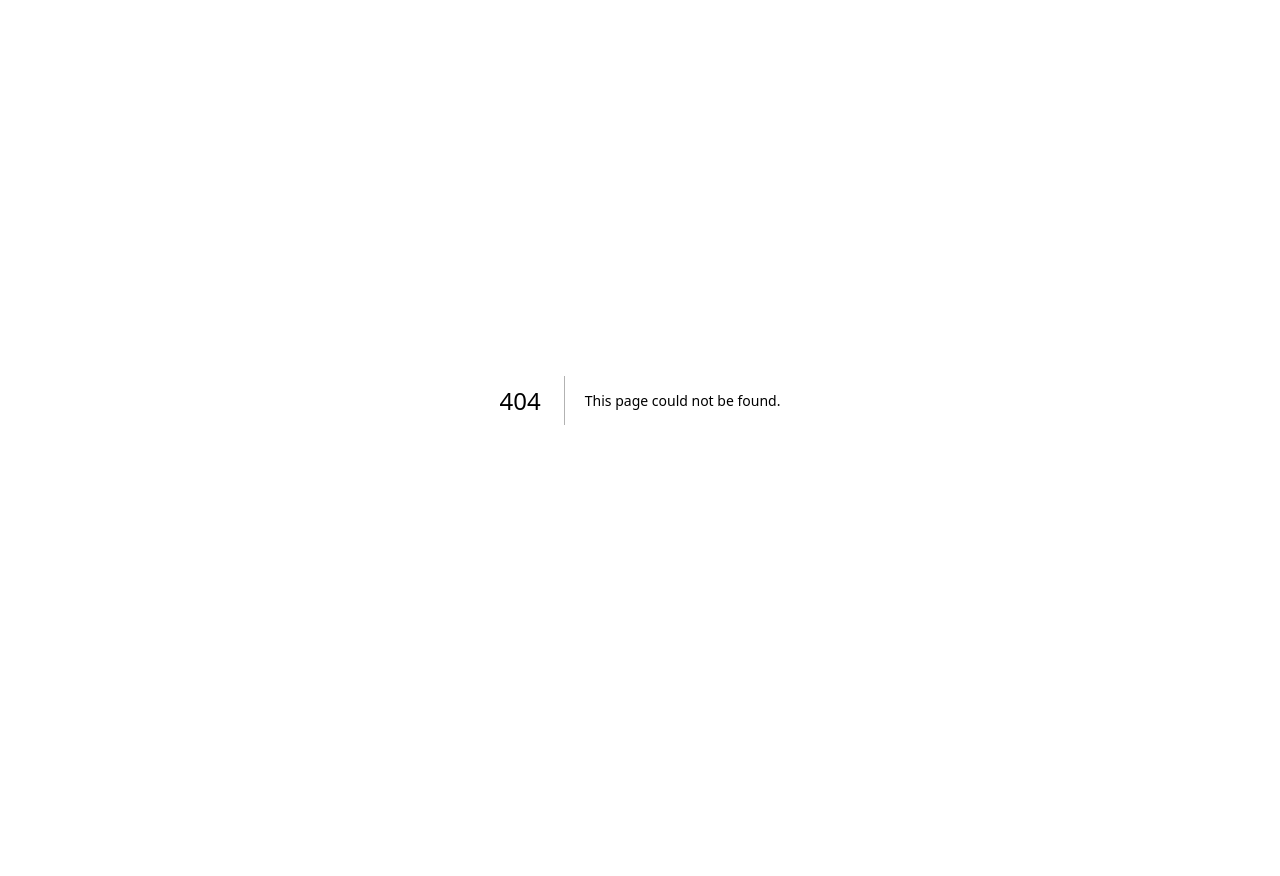
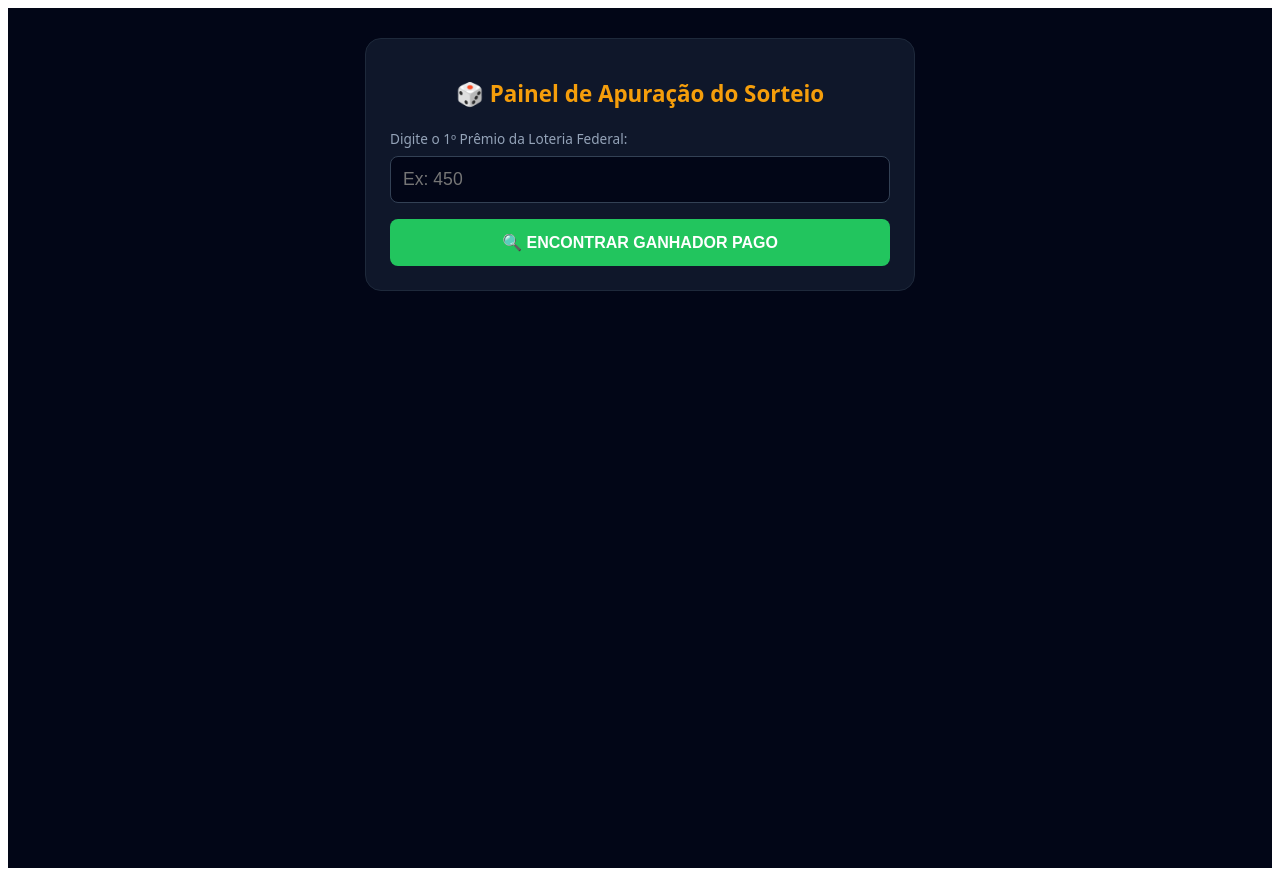
Before and after one commit to silvawillyamwsp-oss/Seguidor-de-Premios, a Next.js app: page /sorteio in a window 1280 px wide. Before the commit this address had no page. Before the commit the page ends 800 px from the top, so only its background shows below. Built offline with nearby package versions, Linux system fonts and the light colour scheme.

Commit message:
adiciona pagina de apuracao do sorteio

```diff
--- /dev/null
+++ b/src/pages/sorteio.jsx
@@ -0,0 +1,131 @@
+import { useState } from 'react';
+
+// 1. A FUNÇÃO DE APURAÇÃO
+function encontrarGanhadorPago(numeroSorteadoFederal, listaDeCotasPagas) {
+  // Garantimos que trabalhamos apenas com números válidos e ordenados
+  const cotasOrdenadas = listaDeCotasPagas
+    .map(c => Number(c.numero))
+    .sort((a, b) => a - b);
+
+  if (cotasOrdenadas.length === 0) return { erro: "Nenhuma cota paga encontrada no sistema!" };
+
+  const sorteado = Number(numeroSorteadoFederal);
+
+  // Regra 1: Deu no número exato?
+  if (cotasOrdenadas.includes(sorteado)) {
+    const comprador = listaDeCotasPagas.find(c => Number(c.numero) === sorteado);
+    return { cota: sorteado, cliente: comprador, tipo: "🏆 Direto (1º Prêmio da Federal)" };
+  }
+
+  // Regra 2: Busca a cota PAGA mais próxima para CIMA
+  const proximaAcima = cotasOrdenadas.find(num => num > sorteado);
+  if (proximaAcima !== undefined) {
+    const comprador = listaDeCotasPagas.find(c => Number(c.numero) === proximaAcima);
+    return { cota: proximaAcima, cliente: comprador, tipo: "🔺 Aproximação para Cima (Sucessora)" };
+  }
+
+  // Regra 3: Se não tem para cima, pega a maior para BAIXO
+  const proximaAbaixo = [...cotasOrdenadas].reverse().find(num => num < sorteado);
+  const comprador = listaDeCotasPagas.find(c => Number(c.numero) === proximaAbaixo);
+  return { cota: proximaAbaixo, cliente: comprador, tipo: "🔻 Aproximação para Baixo (Antecessora)" };
+}
+
+export default function PainelSorteio() {
+  const [numeroFederal, setNumeroFederal] = useState('');
+  const [resultado, setResultado] = useState(null);
+
+  // 2. SIMULAÇÃO OU BUSCA DAS COTAS PAGAS (Substitua depois pela chamada do seu banco de dados)
+  // Exemplo de lista de cotas realmente pagas no seu banco:
+  const cotasPagasDoBanco = [
+    { numero: 12, nome: "Lucas Silva", telefone: "(11) 99999-1111" },
+    { numero: 105, nome: "Ana Costa", telefone: "(11) 98888-2222" },
+    { numero: 450, nome: "Carlos Eduardo", telefone: "(11) 97777-3333" },
+    { numero: 890, nome: "Fernanda Lima", telefone: "(11) 96666-4444" },
+  ];
+
+  const handleCalcularGanhador = () => {
+    if (!numeroFederal) return alert('Digite o número sorteado na Loteria Federal!');
+
+    const ganhador = encontrarGanhadorPago(numeroFederal, cotasPagasDoBanco);
+    setResultado(ganhador);
+  };
+
+  return (
+    <div style={{ background: '#020617', color: '#fff', minHeight: '100vh', padding: '30px 16px', fontFamily: 'system-ui, sans-serif' }}>
+      <div style={{ maxWidth: '500px', margin: '0 auto', background: '#0f172a', border: '1px solid #1e293b', padding: '24px', borderRadius: '16px' }}>
+
+        <h1 style={{ fontSize: '1.4rem', color: '#f59e0b', textAlign: 'center', marginBottom: '20px' }}>
+          🎲 Painel de Apuração do Sorteio
+        </h1>
+
+        {/* Campo do Resultado da Federal */}
+        <div style={{ marginBottom: '16px' }}>
+          <label style={{ display: 'block', fontSize: '0.85rem', color: '#94a3b8', marginBottom: '8px' }}>
+            Digite o 1º Prêmio da Loteria Federal:
+          </label>
+          <input
+            type="number"
+            placeholder="Ex: 450"
+            value={numeroFederal}
+            onChange={(e) => setNumeroFederal(e.target.value)}
+            style={{
+              width: '100%',
+              padding: '12px',
+              borderRadius: '8px',
+              background: '#020617',
+              border: '1px solid #334155',
+              color: '#fff',
+              fontSize: '1.1rem',
+              boxSizing: 'border-box'
+            }}
+          />
+        </div>
+
+        {/* Botão de Rodar Apuração */}
+        <button
+          onClick={handleCalcularGanhador}
+          style={{
+            width: '100%',
+            background: '#22c55e',
+            color: '#fff',
+            border: 'none',
+            padding: '14px',
+            borderRadius: '8px',
+            fontSize: '1rem',
+            fontWeight: 'bold',
+            cursor: 'pointer'
+          }}
+        >
+          🔍 ENCONTRAR GANHADOR PAGO
+        </button>
+
+        {/* Exibição do Resultado */}
+        {resultado && (
+          <div style={{ marginTop: '24px', padding: '16px', background: '#1e293b', border: '1px solid #22c55e', borderRadius: '12px' }}>
+            {resultado.erro ? (
+              <p style={{ color: '#ef4444', textAlign: 'center', margin: 0 }}>{resultado.erro}</p>
+            ) : (
+              <>
+                <span style={{ fontSize: '0.75rem', background: '#16a34a', color: '#fff', padding: '4px 8px', borderRadius: '4px', fontWeight: 'bold' }}>
+                  {resultado.tipo}
+                </span>
+
+                <h2 style={{ fontSize: '1.8rem', color: '#fef08a', margin: '12px 0 6px' }}>
+                  Cota Ganhadora: #{resultado.cota}
+                </h2>
+
+                <p style={{ margin: '4px 0', fontSize: '0.95rem' }}>
+                  <strong>Nome:</strong> {resultado.cliente?.nome}
+                </p>
+                <p style={{ margin: '4px 0', fontSize: '0.95rem', color: '#38bdf8' }}>
+                  <strong>Telefone:</strong> {resultado.cliente?.telefone}
+                </p>
+              </>
+            )}
+          </div>
+        )}
+
+      </div>
+    </div>
+  );
+}
```
